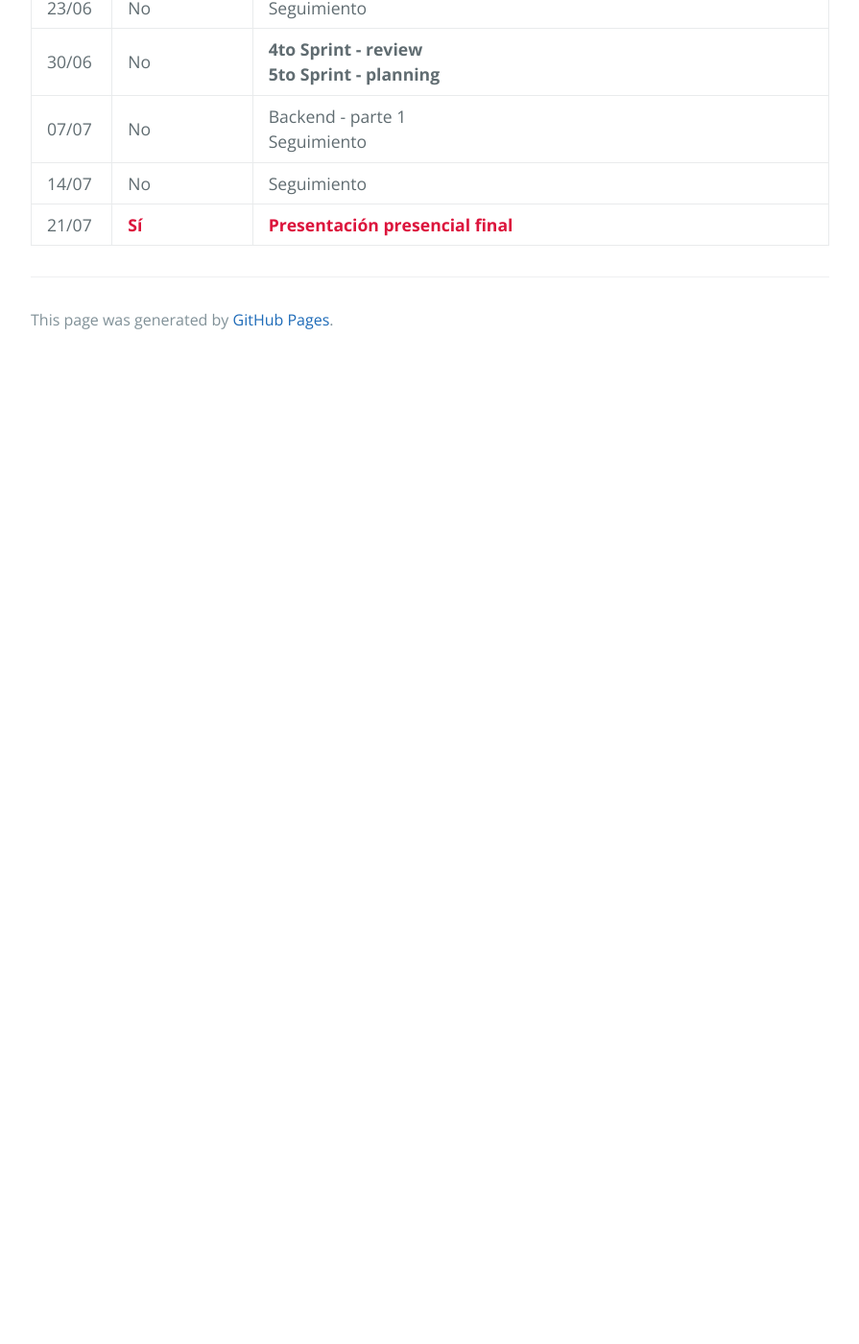
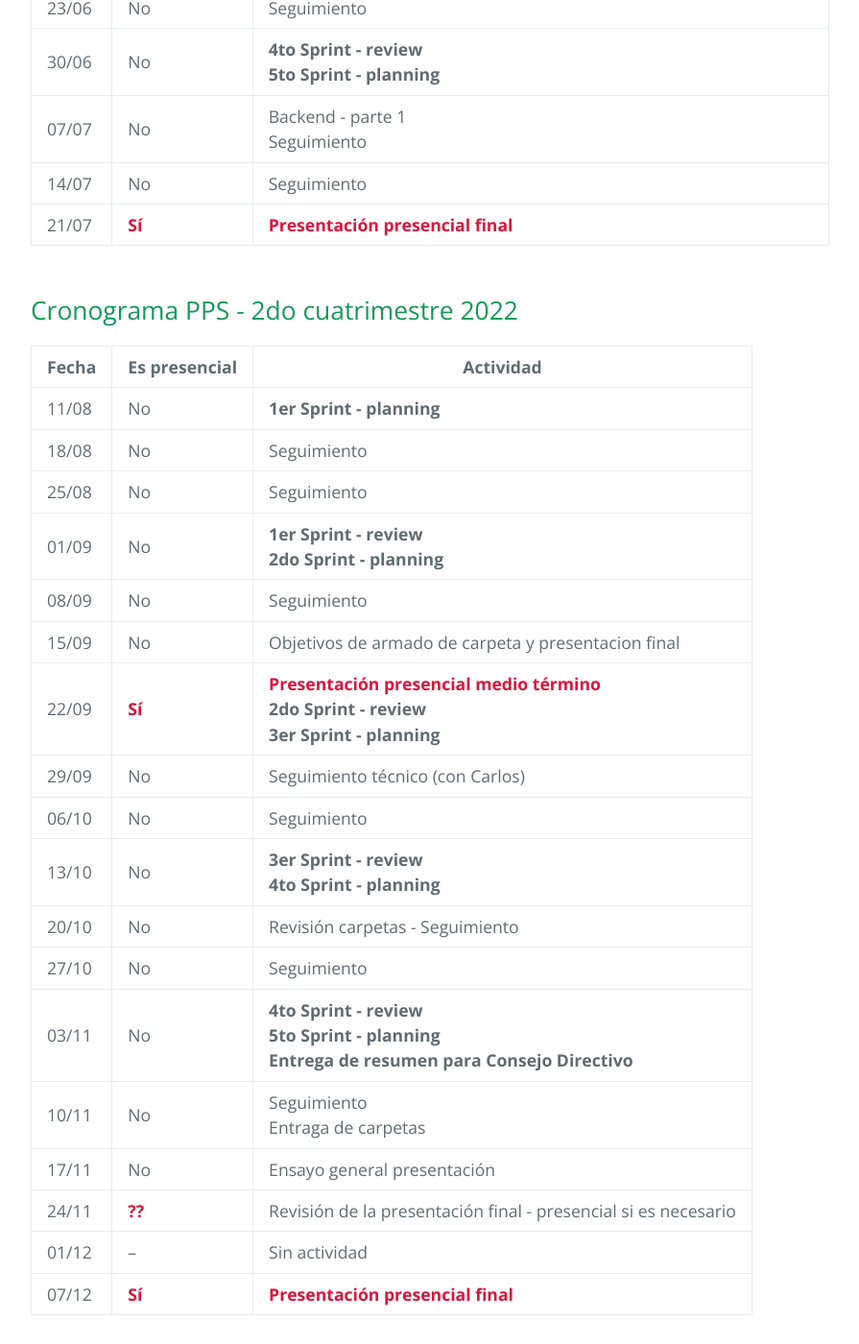
Before and after one commit to unahur-desapp/unahur-desapp-site, a Jekyll site: the page built from cuatrimestres/2022s1.md, in a window 1280 px wide and 1400 px high, scrolled down 1890 px. Shown: the whole window at 96% size, without its empty margins (192-1087 px from the left). Built offline with Jekyll 4.4.1, drawn with Linux system fonts in a browser that asks for light colours; our own code applies the rules of GitHub Pages for plain Markdown files; before the commit the page ends 2267 px from its top, so only the background shows below that.

Commit message:
cronograma 2do cuatri 2022

```diff
--- a/cuatrimestres/2022s1.md
+++ b/cuatrimestres/2022s1.md
@@ -49,3 +49,27 @@ Diseño industrial.
 | 07/07 | No | Backend - parte 1<br/>Seguimiento |
 | 14/07 | No | Seguimiento |
 | 21/07 | <span style="font-weight: bold; color: crimson">Sí</span> | <span style="font-weight: bold; color: crimson">Presentación presencial final</span> |
+
+
+## Cronograma PPS - 2do cuatrimestre 2022
+
+| Fecha | Es presencial | Actividad |
+| --- | --- | --- |
+| 11/08 | No | <b>1er Sprint - planning<b> |
+| 18/08 | No | Seguimiento |
+| 25/08 | No | Seguimiento |
+| 01/09 | No | <b>1er Sprint - review<b><br/><b>2do Sprint - planning<b> |
+| 08/09 | No | Seguimiento |
+| 15/09 | No | Objetivos de armado de carpeta y presentacion final |
+| 22/09 | <span style="font-weight: bold; color: crimson">Sí</span> | <span style="font-weight: bold; color: crimson">Presentación presencial medio término</span><br/><b>2do Sprint - review<b><br/><b>3er Sprint - planning<b> |
+| 29/09 | No | Seguimiento técnico (con Carlos) |
+| 06/10 | No | Seguimiento |
+| 13/10 | No | <b>3er Sprint - review<b><br/><b>4to Sprint - planning<b> |
+| 20/10 | No | Revisión carpetas - Seguimiento |
+| 27/10 | No | Seguimiento |
+| 03/11 | No | <b>4to Sprint - review<b><br/><b>5to Sprint - planning<b> <br/> Entrega de resumen para Consejo Directivo |
+| 10/11 | No | Seguimiento <br/> Entraga de carpetas |
+| 17/11 | No | Ensayo general presentación |
+| 24/11 | <span style="font-weight: bold; color: crimson">??</span> | Revisión de la presentación final - presencial si es necesario |
+| 01/12 | -- | Sin actividad |
+| 07/12 | <span style="font-weight: bold; color: crimson">Sí</span> | <span style="font-weight: bold; color: crimson">Presentación presencial final</span> |
```
Also changed, not shown: cuatrimestres/2022s2.md (added, +44 -0 lines), index.md (+4 -1 lines).
